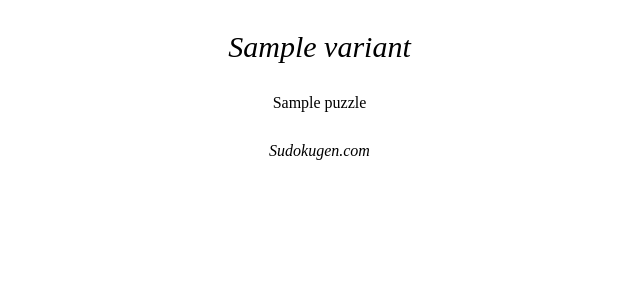
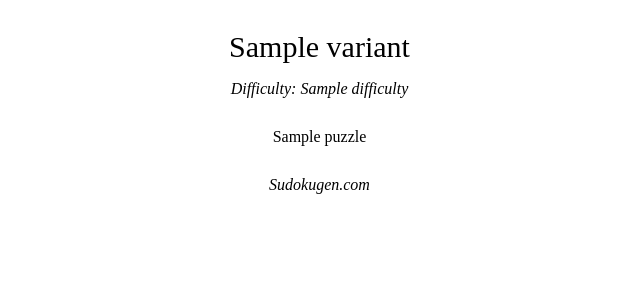
Before and after one commit to emorgan00/sudokugen, a Flask app: template app/templates/grid_pdf.html in a window 1280 px wide. Shown: the top 300 px of the page, without its empty margins (0-640 px from the left). Run offline with Flask 2, Linux system fonts and the light colour scheme; the template is opened without the code that fills it: most values are stand-ins (such as "Sample title", 1, 10 or a date in 2020).

Commit message:
pdf formatting updates

```diff
--- a/app/__init__.py
+++ b/app/__init__.py
@@ -91,6 +91,7 @@ def pdf():
 	html = render_template(
 		'grid_pdf.html',
 		puzzle = render_grid_pdf(grid_from_string(request.form['code'])),
-		variant = v
+		variant = v,
+		difficulty = request.form['code']
 	)
 	return render_pdf(HTML(string = html))
--- a/app/static/style.css
+++ b/app/static/style.css
@@ -103,7 +103,7 @@
     outline-width: 0;
 	text-align: center;
 	align-self: center;
-	font-family: 'Lucida Casual', 'Comic Sans MS';
+	font-family: 'Comic Sans MS', sans-serif;
 	background-color: rgba(0, 0, 0, 0);
 	color: #666666;
 	border: none;
--- a/app/templates/grid_pdf.html
+++ b/app/templates/grid_pdf.html
@@ -1,7 +1,8 @@
 <!doctype html>
 <html>
-	<div align='center' id='content' style='width: 433px; margin-left: 95px'>
-		<p style='text-align: center; margin-bottom: 30px; font-size: 30px;'><i>{{ variant }}</i></p>
+	<div align='center' id='content' style='width: 433px; margin-left: 95px; font-family: Times New Roman, Times, serif;'>
+		<p style='text-align: center; margin-bottom: 5px; font-size: 30px;'>{{ variant }}</p>
+		<p style='text-align: center; margin-bottom: 30px;'><i>Difficulty: {{ difficulty }}</i></p>
 		<form class='sudoku_form'>
 			{{ puzzle|safe }}
 		</form>
```
